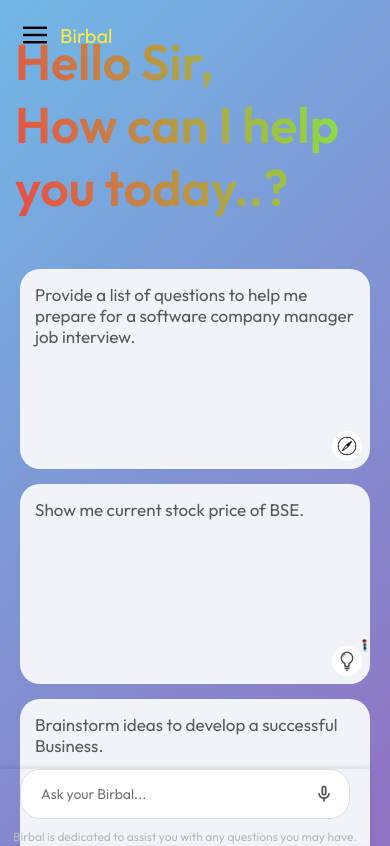
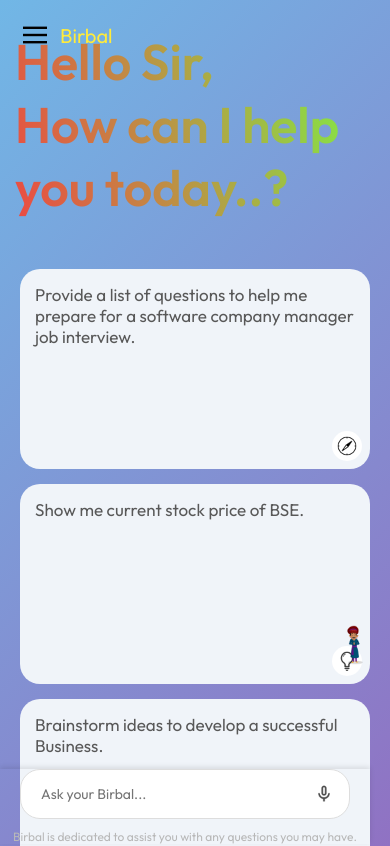
Before and after one commit to AmanPathak03/Chat-Birbal, a React (Vite) app: page / in a window 390 px wide. Shown: the top 846 px of the page. Built offline with nearby package versions, Linux system fonts and the light colour scheme; no server answers.

Commit message:
Main.css

```diff
--- a/src/components/Main/Main.css
+++ b/src/components/Main/Main.css
@@ -359,8 +359,8 @@
 /* Media Queries for smaller screens */
 @media (max-width: 600px) {
     .nav .birbal-logo {
-        width: 20px; /* Adjust width for smaller displays */
-        height: auto;
+        width: 40px; /* Adjust width for smaller displays */
+        height: 40px;
         object-fit: cover;
         top: 0;
         right: 0;
```
